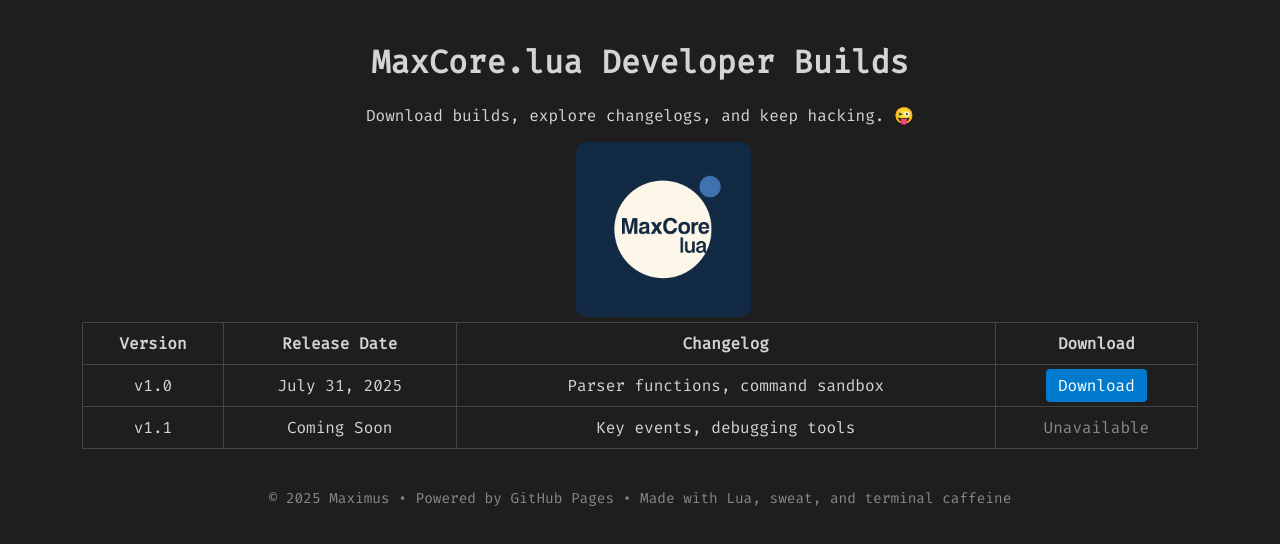
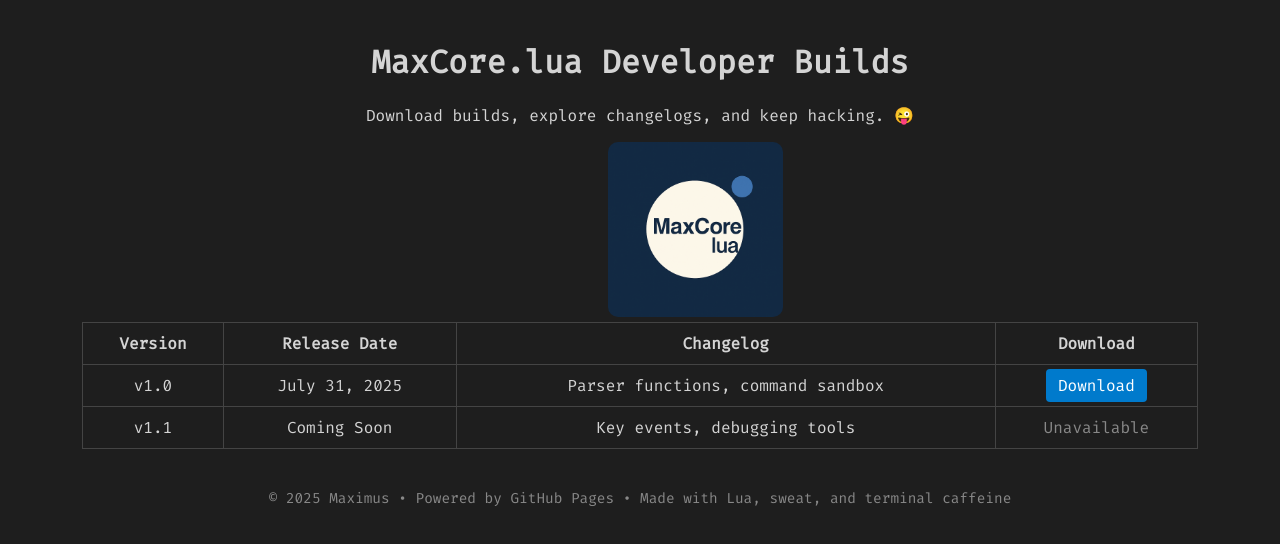
Before and after one commit to GMM-rgb/MaxCore-Lua, a plain HTML site: page index.html in a window 1280 px wide. Drawn offline with Linux system fonts and the light colour scheme.

Commit message:
Update index.html

```diff
--- a/index.html
+++ b/index.html
@@ -46,7 +46,7 @@
   <div>
     <h1>MaxCore.lua Developer Builds</h1>
     <p style="text-align: center;">Download builds, explore changelogs, and keep hacking. 😜</p>
-    <img src="./MaxCore_lua_logo.png" height="175" width="175" style="border-radius: 10px; margin: 0; position: sticky; top: 2.5px; left: calc(50% - 5%);">
+    <img src="./MaxCore_lua_logo.png" height="175" width="175" style="border-radius: 10px; margin: 0; position: sticky; top: 2.5px; left: calc(50% - 2.5%);">
   </div>
 
   <table>
```
